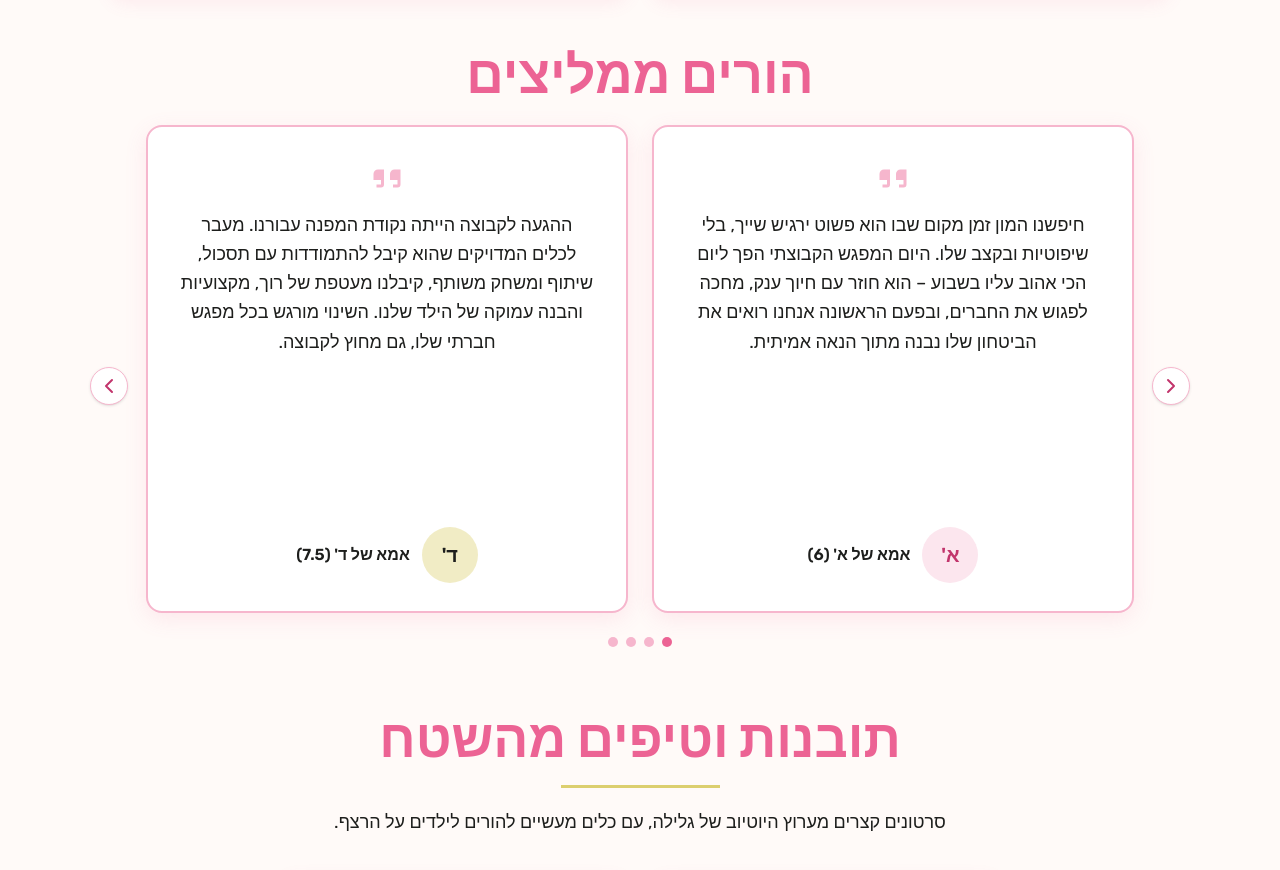
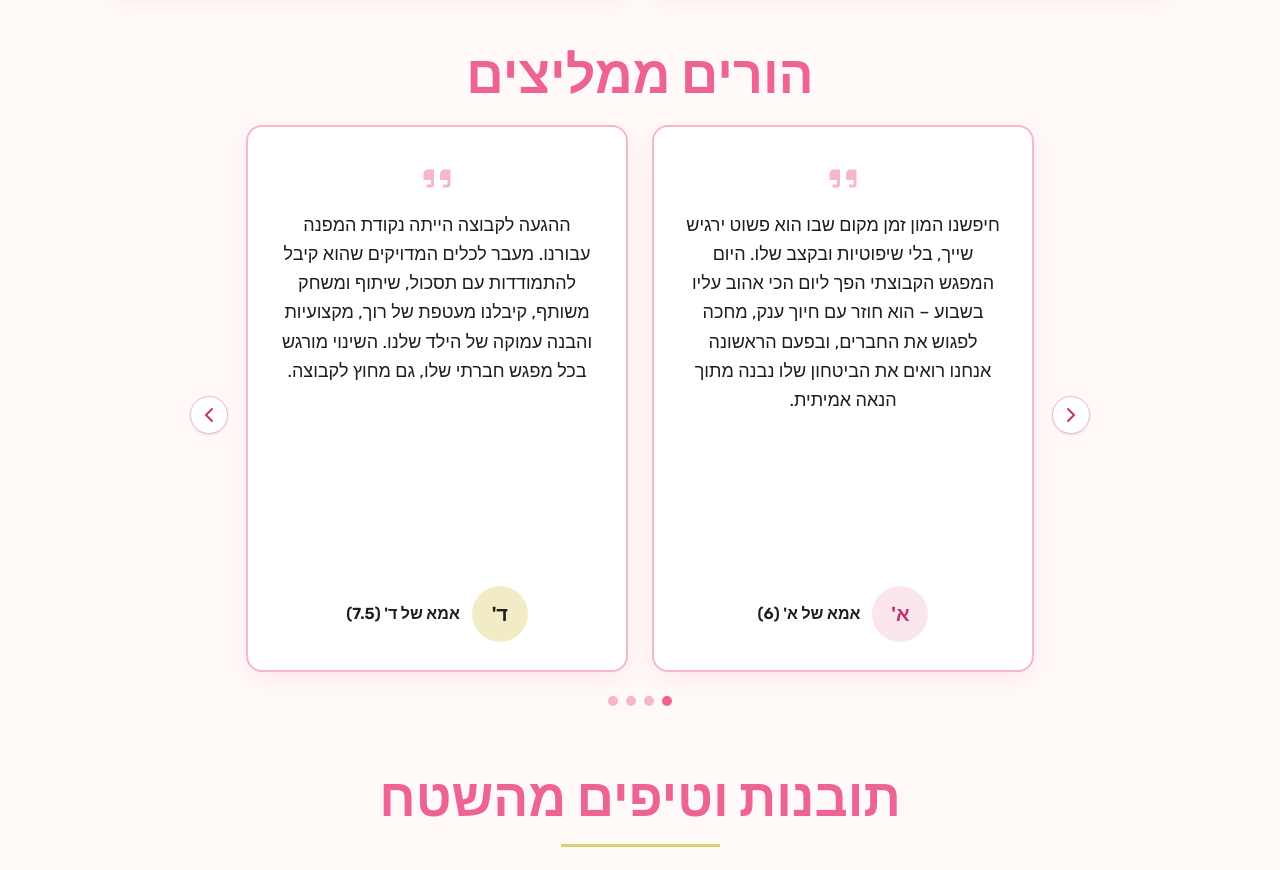
Before and after one commit to hilaovda-galila/galila-site, a React (Vite) app: page / in a window 1280 px wide. Shown: the part 5087-5957 px from the top of the page. Built offline with nearby package versions, Linux system fonts and the light colour scheme.

Commit message:
המלצות: כרטיסים צרים יותר וגיל בקרדיט של כל המלצה

```diff
--- a/src/components/Testimonials.tsx
+++ b/src/components/Testimonials.tsx
@@ -69,7 +69,7 @@ export default function Testimonials({ items }: { items: Testimonial[] }) {
 
   return (
     <div
-      className="relative mx-auto max-w-[1100px] px-11 md:px-14"
+      className="relative mx-auto max-w-[900px] px-11 md:px-14"
       onMouseEnter={() => setPaused(true)}
       onMouseLeave={() => setPaused(false)}
       onFocus={() => setPaused(true)}
--- a/src/content/testimonials.ts
+++ b/src/content/testimonials.ts
@@ -20,4 +20,8 @@ const added: Testimonial[] = [
 // בחלק מההמלצות המקוריות הציטוט כבר עטוף במרכאות; הכרטיס מוסיף סימן ציטוט משלו
 const unquote = (text: string) => text.replace(/^["״“”]+|["״“”]+$/g, '').trim()
 
-export const testimonials: Testimonial[] = [...added, ...home.testimonials].map((item) => ({ ...item, text: unquote(item.text) }))
+// גילים שנוספו לקרדיט של ההמלצות המקוריות (שם לא צוין גיל), לפי סדר ההמלצות ב-home.json
+const originalAges = ['5', '4', '5', '4.5', '5']
+const original = home.testimonials.map((item, i) => (originalAges[i] ? { ...item, name: `${item.name} (${originalAges[i]})` } : item))
+
+export const testimonials: Testimonial[] = [...added, ...original].map((item) => ({ ...item, text: unquote(item.text) }))
```
